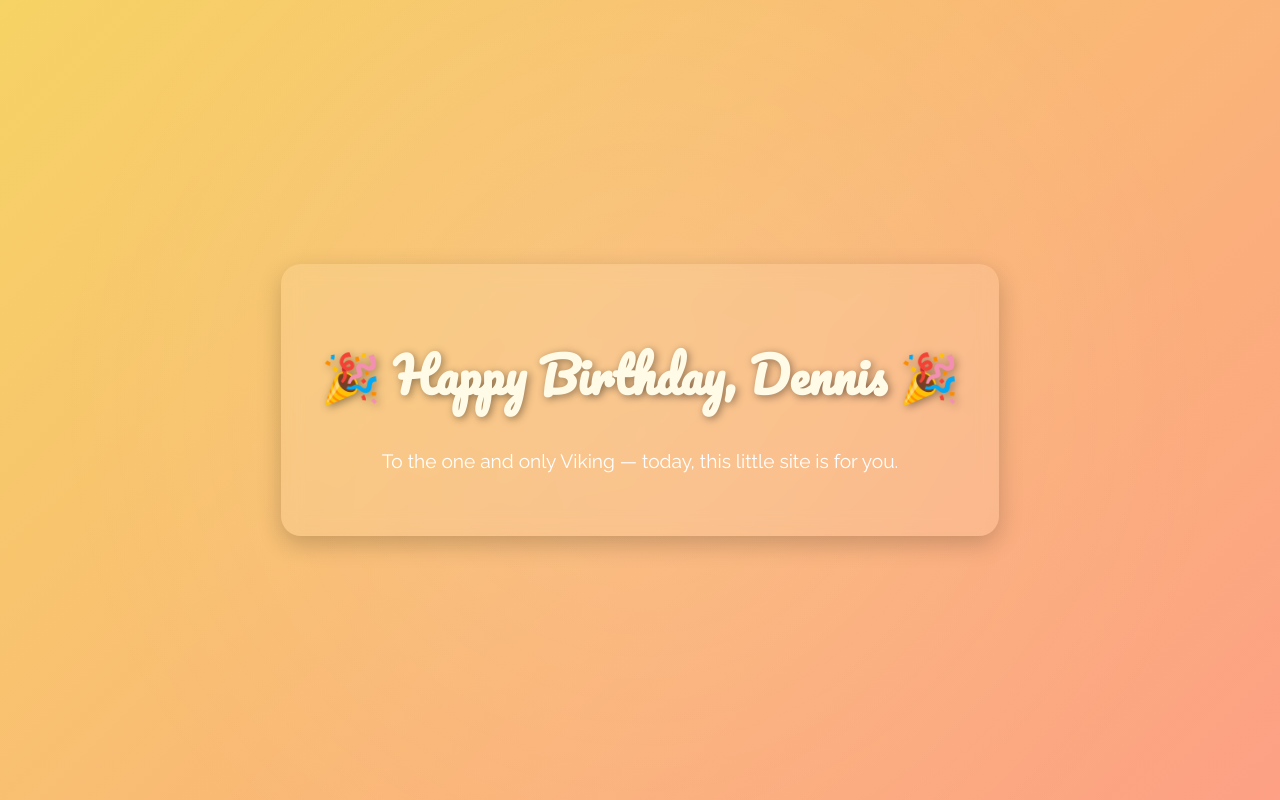
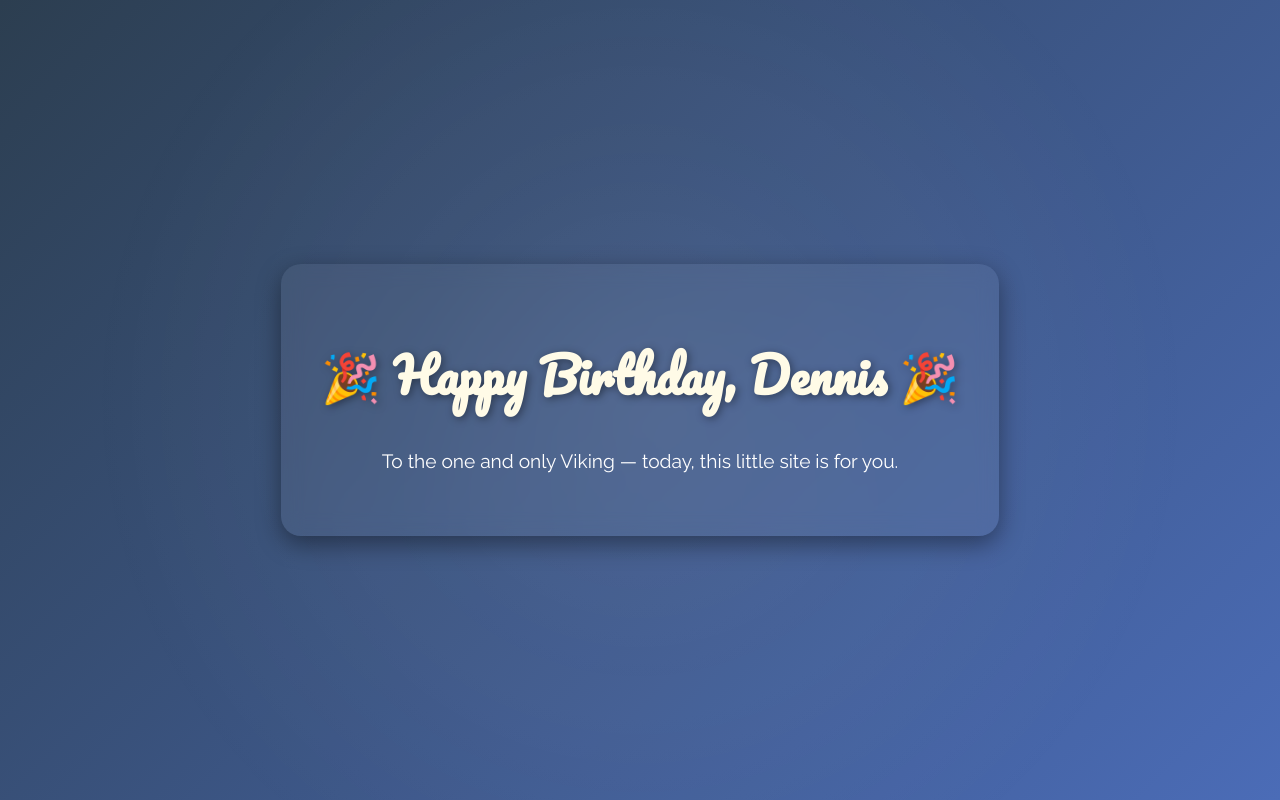
Before and after one commit to KaNAshi-K/D-BD, a plain HTML site: page index.html in a window 1280 px wide. Drawn offline with Linux system fonts and the light colour scheme.

Commit message:
Add files via upload

```diff
--- a/index.html
+++ b/index.html
@@ -11,7 +11,7 @@
     body {
       margin: 0;
       font-family: 'Raleway', sans-serif;
-      background: linear-gradient(135deg, #f6d365, #fda085);
+      background: linear-gradient(135deg, #2c3e50, #4b6cb7);
       color: #fff;
       display: flex;
       justify-content: center;
@@ -26,9 +26,9 @@
       position: absolute;
       max-width: 800px;
       padding: 40px;
-      background: rgba(255, 255, 255, 0.1);
+      background: rgba(255, 255, 255, 0.05);
       border-radius: 20px;
-      box-shadow: 0 8px 24px rgba(0, 0, 0, 0.2);
+      box-shadow: 0 8px 24px rgba(0, 0, 0, 0.4);
       backdrop-filter: blur(10px);
       transition: opacity 1s ease, transform 1s ease;
       transform: translateY(30px);
@@ -62,18 +62,18 @@
       width: 100vw;
       height: 100vh;
       z-index: -1;
-      background: radial-gradient(circle, rgba(255,255,255,0.1) 0%, transparent 70%);
+      background: radial-gradient(circle, rgba(255,255,255,0.08) 0%, transparent 70%);
       animation: pulse 10s infinite;
     }
 
     @keyframes pulse {
       0%, 100% {
         transform: scale(1);
-        opacity: 0.7;
+        opacity: 0.6;
       }
       50% {
         transform: scale(1.1);
-        opacity: 1;
+        opacity: 0.9;
       }
     }
 
```
